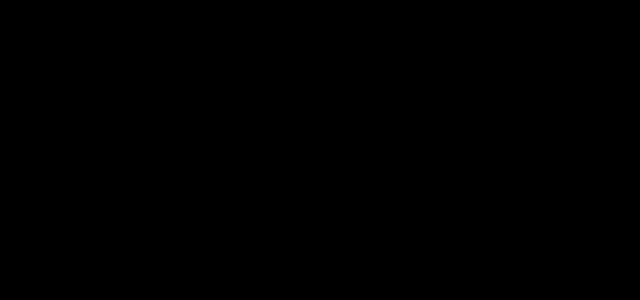
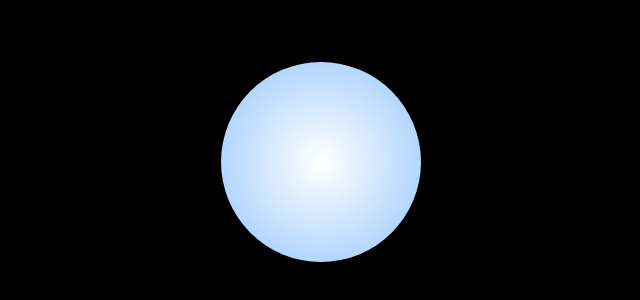
Before and after one commit to ashwin63/emoease, a Next.js app: page / in a window 1280 px wide. Shown: the part 238-538 px from the top of the page, without its empty margins (319-959 px from the left). Built offline with nearby package versions, Linux system fonts and the light colour scheme.

Commit message:
Simplify bubble to basic gradient

```diff
--- a/app/components/ChatBubble.tsx
+++ b/app/components/ChatBubble.tsx
@@ -3,14 +3,13 @@
 export default function ChatBubble() {
   return (
     <div className="relative">
-      {/* Outer glow */}
-      <div className="absolute top-1/2 left-1/2 -translate-x-1/2 -translate-y-1/2 w-[300px] h-[300px] bg-blue-500/30 rounded-full blur-[100px]" />
-
-      {/* Inner bubble */}
-      <div className="relative w-[200px] h-[200px] rounded-full bg-gradient-to-b from-white via-blue-200 to-blue-400">
-        {/* Shine effect */}
-        <div className="absolute inset-0 rounded-full bg-gradient-to-b from-white/80 via-transparent to-transparent" />
-      </div>
+      {/* Simple circle with gradient */}
+      <div
+        className="w-[200px] h-[200px] rounded-full"
+        style={{
+          background: 'radial-gradient(circle at center, #FFFFFF, #93C5FD)'
+        }}
+      />
     </div>
   );
 }
```
